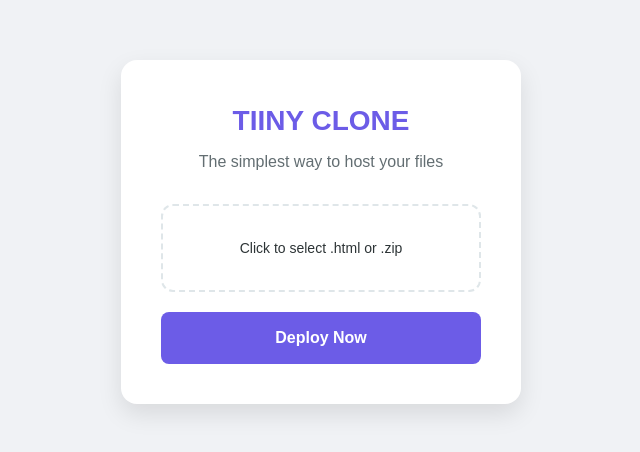
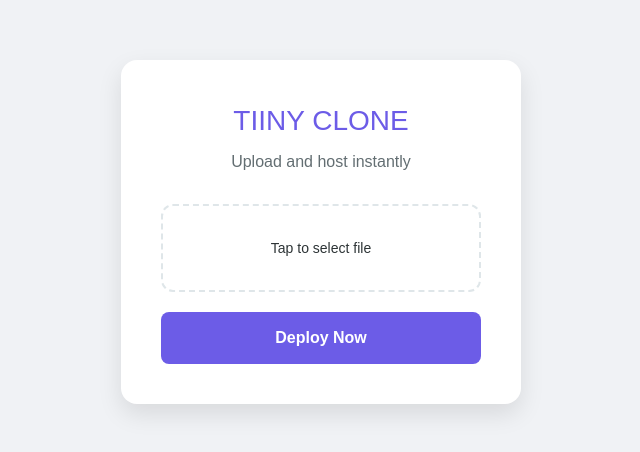
Before and after one commit to Draco-Smith-the-one/Tiiny-hostclone, a React (Vite) app: page / in a window 1280 px wide. Shown: the part 168-620 px from the top of the page, without its empty margins (319-959 px from the left). Built offline with nearby package versions, Linux system fonts and the light colour scheme.

Commit message:
Complete system sync

```diff
--- a/api/upload.js
+++ b/api/upload.js
@@ -7,9 +7,10 @@ export default async function handler(request, response) {
       request,
       onBeforeGenerateToken: async () => ({
         allowedContentTypes: ['image/jpeg', 'image/png', 'application/zip', 'text/html'],
-        // This is the missing piece that "unlocks" unique URLs
+        // This MUST match the settings in your App.jsx
         tokenPayload: JSON.stringify({
           addRandomSuffix: true,
+          contentType: 'text/html'
         }),
       }),
     });
--- a/src/App.jsx
+++ b/src/App.jsx
@@ -6,22 +6,16 @@ function App() {
   const [uploading, setUploading] = useState(false);
   const [downloadUrl, setDownloadUrl] = useState('');
 
-  const handleFileChange = (e) => {
-    setFile(e.target.files[0]);
-  };
-
   const handleUpload = async () => {
     if (!file) return;
     setUploading(true);
-
-  // Use the custom name from your input, otherwise use the original filename
-  const fileNameToUse = customName ? `${customName}.html` : file.name;
+    setDownloadUrl('');
 
     try {
-    const newBlob = await upload(fileNameToUse, file, {
+      const newBlob = await upload(file.name, file, {
         access: 'public',
         handleUploadUrl: '/api/upload',
-      addRandomSuffix: true, // Now authorized by the API
+        addRandomSuffix: true, // authorized by the server-side token
       });
 
       setDownloadUrl(newBlob.url);
@@ -33,27 +27,20 @@ function App() {
     }
   };
 
-
-  const copyToClipboard = () => {
-    navigator.clipboard.writeText(downloadUrl);
-    alert("Link copied to clipboard!");
-  };
-
   return (
     <div style={styles.container}>
       <div style={styles.card}>
         <h1 style={styles.title}>TIINY CLONE</h1>
-        <p style={styles.subtitle}>The simplest way to host your {file?.name || 'files'}</p>
+        <p style={styles.subtitle}>Upload and host instantly</p>
 
         <div style={styles.dropzone}>
           <input
             type="file"
-            onChange={handleFileChange}
+            onChange={(e) => setFile(e.target.files[0])}
             style={styles.fileInput}
-            id="file-upload"
           />
-          <label htmlFor="file-upload" style={styles.label}>
-            {file ? `Selected: ${file.name}` : 'Click to select .html or .zip'}
+          <label style={styles.label}>
+            {file ? `Selected: ${file.name}` : 'Tap to select file'}
           </label>
         </div>
 
@@ -62,19 +49,16 @@ function App() {
           disabled={uploading || !file}
           style={{...styles.button, backgroundColor: uploading ? '#a29bfe' : '#6c5ce7'}}
         >
-          {uploading ? 'Uploading...' : 'Deploy Now'}
+          {uploading ? 'Processing...' : 'Deploy Now'}
         </button>
 
         {downloadUrl && (
           <div style={styles.resultCard}>
             <p style={styles.successText}>🚀 Your site is live!</p>
-            <div style={styles.linkRow}>
-              <input readOnly value={downloadUrl} style={styles.linkInput} />
-              <button onClick={copyToClipboard} style={styles.copyButton}>Copy</button>
-            </div>
             <a href={downloadUrl} target="_blank" rel="noreferrer" style={styles.visitLink}>
-              Visit Website →
+              View Website →
             </a>
+            <p style={styles.urlText}>{downloadUrl}</p>
           </div>
         )}
       </div>
@@ -83,34 +67,18 @@ function App() {
 }
 
 const styles = {
-  container: {
-    display: 'flex', justifyContent: 'center', alignItems: 'center',
-    minHeight: '100vh', backgroundColor: '#f0f2f5', fontFamily: 'sans-serif', padding: '20px'
-  },
-  card: {
-    backgroundColor: 'white', padding: '40px', borderRadius: '16px',
-    boxShadow: '0 10px 25px rgba(0,0,0,0.1)', maxWidth: '400px', width: '100%', textAlign: 'center'
-  },
-  title: { color: '#6c5ce7', fontSize: '28px', marginBottom: '8px', fontWeight: 'bold' },
+  container: { display: 'flex', justifyContent: 'center', alignItems: 'center', minHeight: '100vh', backgroundColor: '#f0f2f5', fontFamily: 'sans-serif', padding: '20px' },
+  card: { backgroundColor: 'white', padding: '40px', borderRadius: '16px', boxShadow: '0 10px 25px rgba(0,0,0,0.1)', maxWidth: '400px', width: '100%', textAlign: 'center' },
+  title: { color: '#6c5ce7', fontSize: '28px', marginBottom: '8px' },
   subtitle: { color: '#636e72', marginBottom: '30px' },
-  dropzone: {
-    border: '2px dashed #dfe6e9', borderRadius: '12px', padding: '30px',
-    marginBottom: '20px', position: 'relative', cursor: 'pointer'
-  },
+  dropzone: { border: '2px dashed #dfe6e9', borderRadius: '12px', padding: '30px', marginBottom: '20px', position: 'relative' },
   fileInput: { position: 'absolute', opacity: 0, width: '100%', height: '100%', top: 0, left: 0, cursor: 'pointer' },
   label: { color: '#2d3436', fontSize: '14px' },
-  button: {
-    width: '100%', padding: '14px', color: 'white', border: 'none',
-    borderRadius: '8px', fontSize: '16px', fontWeight: 'bold', cursor: 'pointer', transition: '0.3s'
-  },
-  resultCard: {
-    marginTop: '30px', padding: '15px', backgroundColor: '#f8f9fa', borderRadius: '12px', textAlign: 'left'
-  },
-  successText: { color: '#00b894', fontWeight: 'bold', marginBottom: '10px', fontSize: '14px' },
-  linkRow: { display: 'flex', gap: '5px', marginBottom: '10px' },
-  linkInput: { flex: 1, padding: '8px', border: '1px solid #ddd', borderRadius: '4px', fontSize: '12px' },
-  copyButton: { padding: '8px 12px', backgroundColor: '#2d3436', color: 'white', border: 'none', borderRadius: '4px', cursor: 'pointer' },
-  visitLink: { display: 'block', textAlign: 'center', color: '#6c5ce7', textDecoration: 'none', fontWeight: 'bold', fontSize: '14px' }
+  button: { width: '100%', padding: '14px', color: 'white', border: 'none', borderRadius: '8px', fontSize: '16px', fontWeight: 'bold', cursor: 'pointer' },
+  resultCard: { marginTop: '30px', padding: '15px', backgroundColor: '#f8f9fa', borderRadius: '12px' },
+  successText: { color: '#00b894', fontWeight: 'bold', marginBottom: '10px' },
+  visitLink: { display: 'block', color: '#6c5ce7', textDecoration: 'none', fontWeight: 'bold', marginBottom: '10px' },
+  urlText: { fontSize: '10px', color: '#b2bec3', wordBreak: 'break-all' }
 };
 
 export default App;
```
Lines whose indentation alone changed are shown as unchanged.
